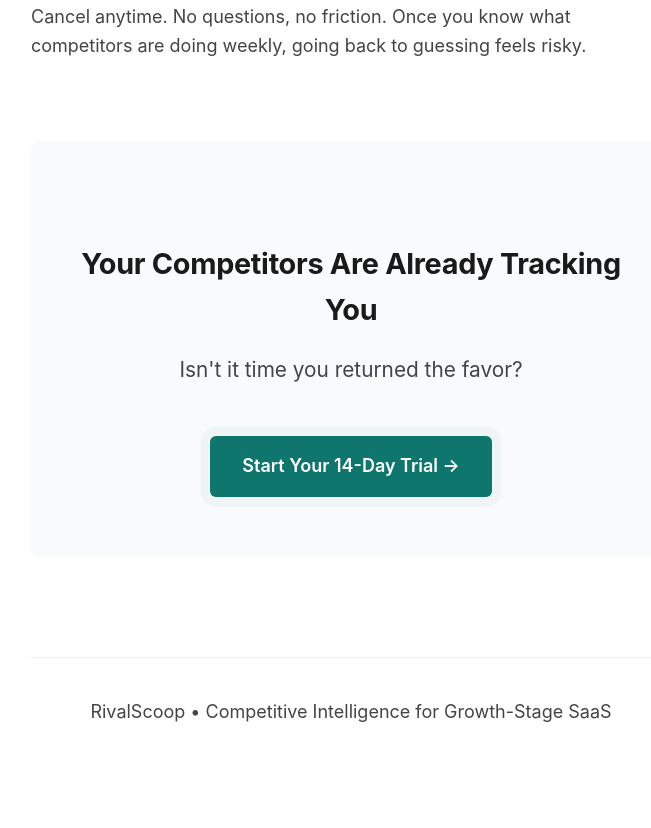
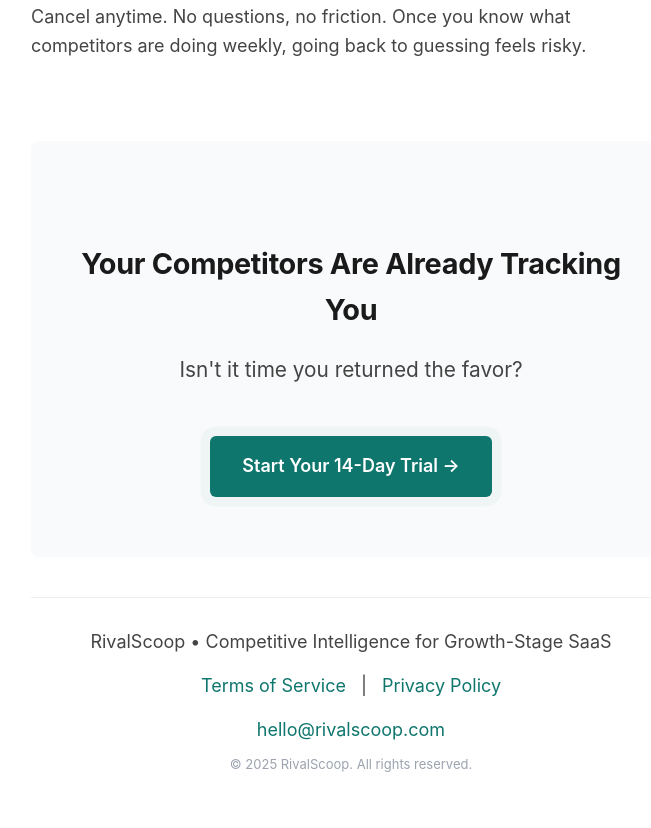
Before and after one commit to rivalscoop/rivalscoop.github.io, a plain HTML site: page index.html in a window 1280 px wide. Shown: the part 4411-5239 px from the top of the page, without its empty margins (289-940 px from the left). Before the commit the page ends 5198 px from the top, so only its background shows below. Drawn offline with Linux system fonts and the light colour scheme.

Commit message:
Update index.html

```diff
--- a/index.html
+++ b/index.html
@@ -389,6 +389,18 @@
             <a href="https://tally.so/r/68JVJP" class="cta pulse">Start Your 14-Day Trial →</a>
         </section>
 
-        <footer>
-            <p>RivalScoop • Competitive Intelligence for Growth-Stage SaaS</p>
-            <p><a href="/cdn-cgi/l/email-protection#a9c1ccc5c5c6e9dbc0dfc8c5dacac6c6d987cac6c4" style="co
+        <footer style="text-align: center; margin-top: 40px; padding: 30px 20px; font-size: 14px; color: #6B7280;">
+            <p style="margin-bottom: 15px;">RivalScoop • Competitive Intelligence for Growth-Stage SaaS</p>
+            <p style="margin-bottom: 15px;">
+                <a href="/terms.html" style="color: #0F766E; text-decoration: none; margin: 0 10px;">Terms of Service</a>
+                |
+                <a href="/privacy.html" style="color: #0F766E; text-decoration: none; margin: 0 10px;">Privacy Policy</a>
+            </p>
+            <p style="margin-bottom: 10px;">
+                <a href="mailto:hello@rivalscoop.com" style="color: #0F766E; text-decoration: none;">hello@rivalscoop.com</a>
+            </p>
+            <p style="font-size: 13px; color: #9CA3AF;">© 2025 RivalScoop. All rights reserved.</p>
+        </footer>
+    </div>
+</body>
+</html>
```
